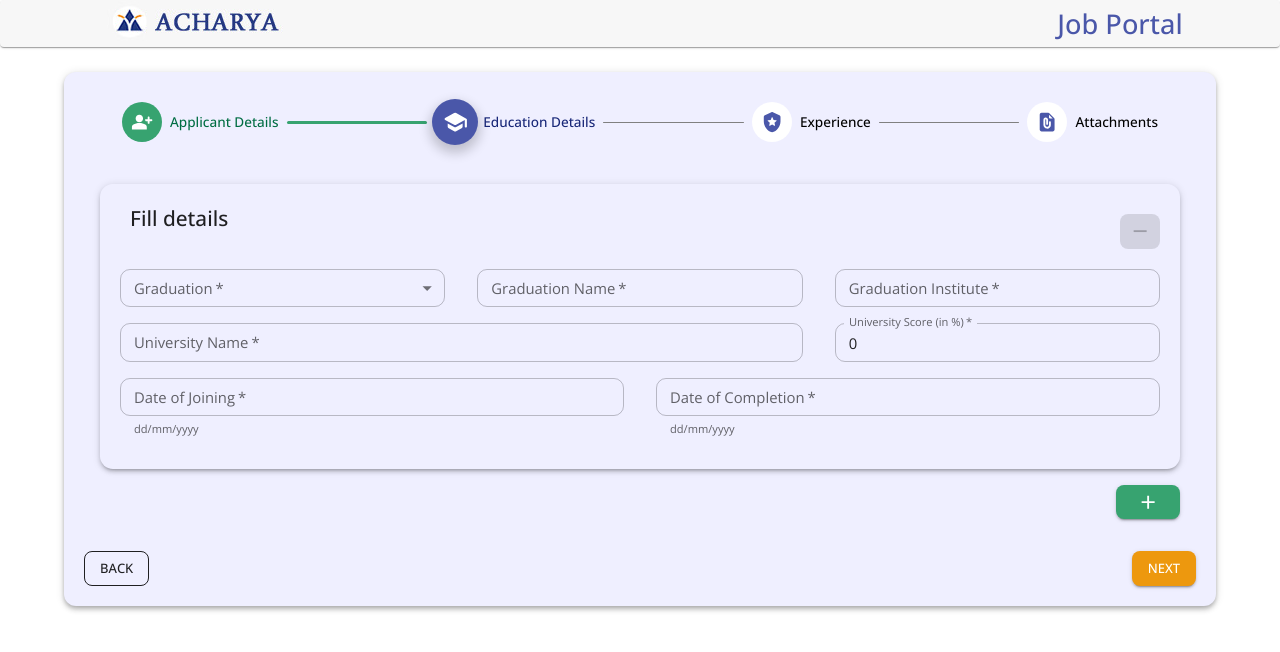
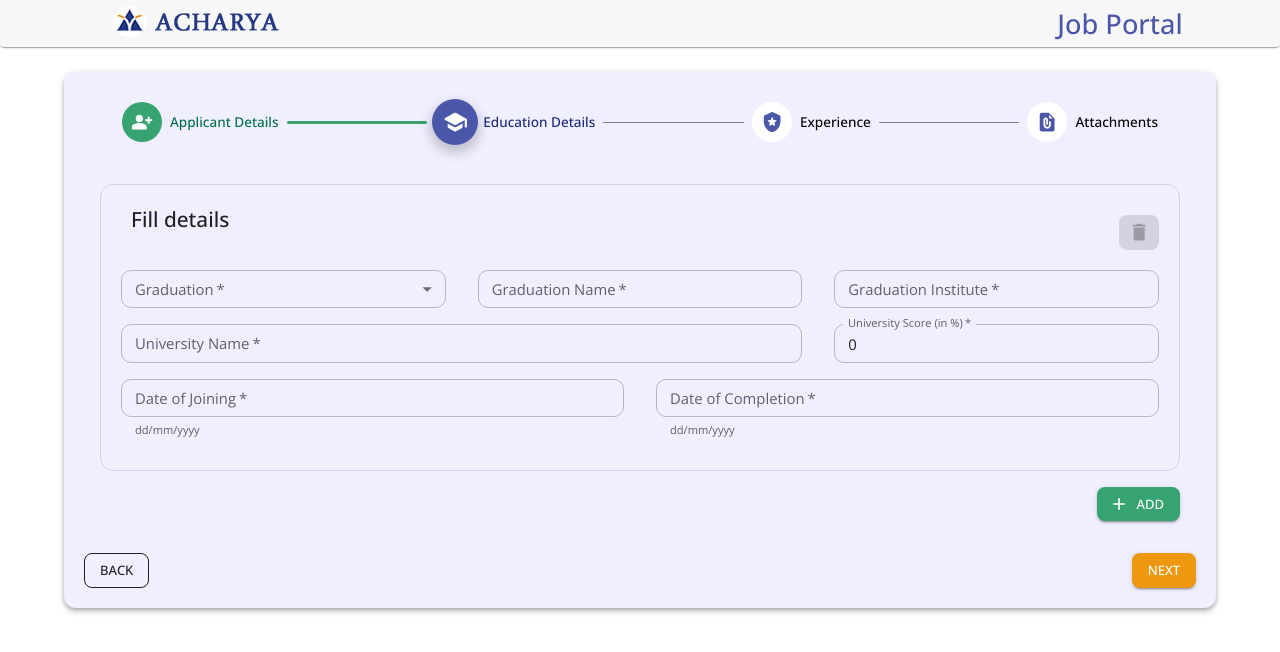
Before and after one commit to AcharyaUniversity/JobApplication, a React (Create React App) app: page / in a window 1280 px wide. Both pictures are taken after a click on the button "NEXT". Shown: the top 652 px of the page. Built offline with nearby package versions, Linux system fonts and the light colour scheme.

Commit message:
update buttons icons

```diff
--- a/src/containers/MultipleFormsContainer.tsx
+++ b/src/containers/MultipleFormsContainer.tsx
@@ -5,7 +5,7 @@ import EducationDetailsForm from "./Forms/EducationDetailsForm";
 import ExperienceForm from "./Forms/ExperienceForm";
 import { IFormState } from "../states/FormState";
 import AddIcon from "@mui/icons-material/Add";
-import RemoveIcon from "@mui/icons-material/Remove";
+import DeleteIcon from "@mui/icons-material/Delete";
 
 interface Props {
   values: any;
@@ -61,17 +61,20 @@ function MultipleFormsContainer({
     <>
       {tab === "experience" && values[tab].length === 0 && (
         <p
-          style={{ fontSize: "1.3rem", textAlign: "center", margin: "30px 0" }}
+          style={{
+            fontSize: "1.3rem",
+            textAlign: "center",
+            margin: "30px 0",
+          }}
         >
-          You have not entered any previous expereince.
-          <br /> You can click on the ADD button to add an expereince.
+          You can click on the ADD button to add an expereince.
         </p>
       )}
       <Grid container justifyContent="flex-end" rowSpacing={2} mt={0}>
         {values[tab].map((obj: unknown, index: number) => (
           <Grid key={index} item xs={12}>
             <Paper
-              elevation={3}
+              variant="outlined"
               className={classes.formContainer}
               sx={{ backgroundColor: "transparent" }}
             >
@@ -97,7 +100,7 @@ function MultipleFormsContainer({
                     disabled={values[tab].length <= 1 && tab === "education"}
                     onClick={() => handleRemove(index)}
                   >
-                    <RemoveIcon />
+                    <DeleteIcon />
                   </Button>
                 </Grid>
 
@@ -133,8 +136,9 @@ function MultipleFormsContainer({
               variant="contained"
               color="success"
               sx={{ borderRadius: 2 }}
+              startIcon={<AddIcon />}
             >
-              <AddIcon />
+              ADD
             </Button>
           </Tooltip>
         </Grid>
```
